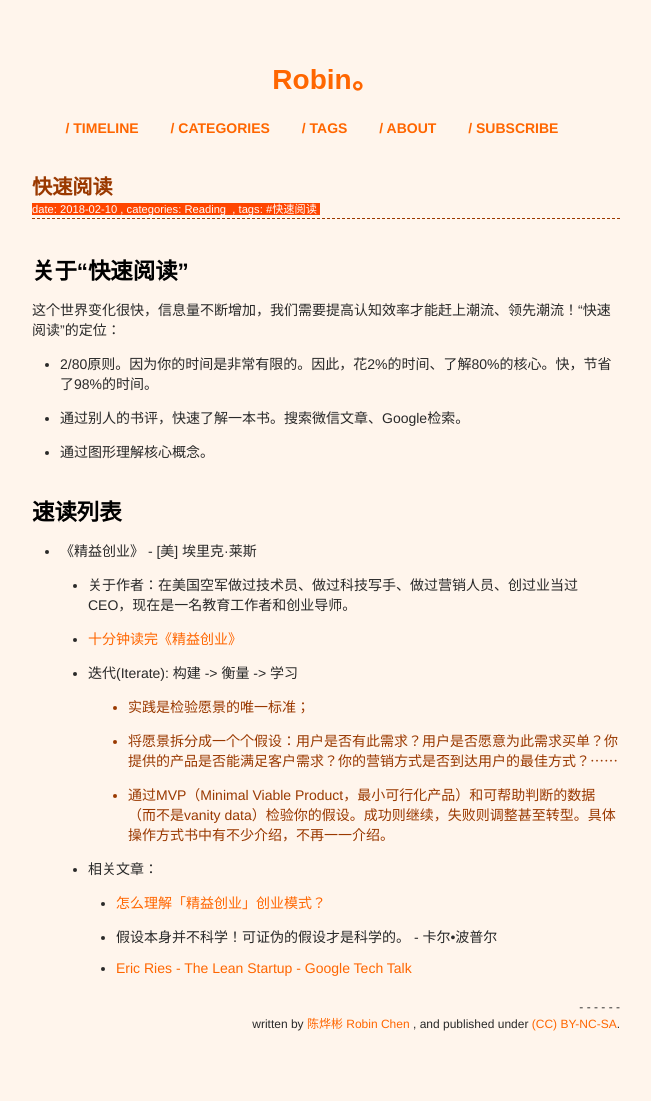
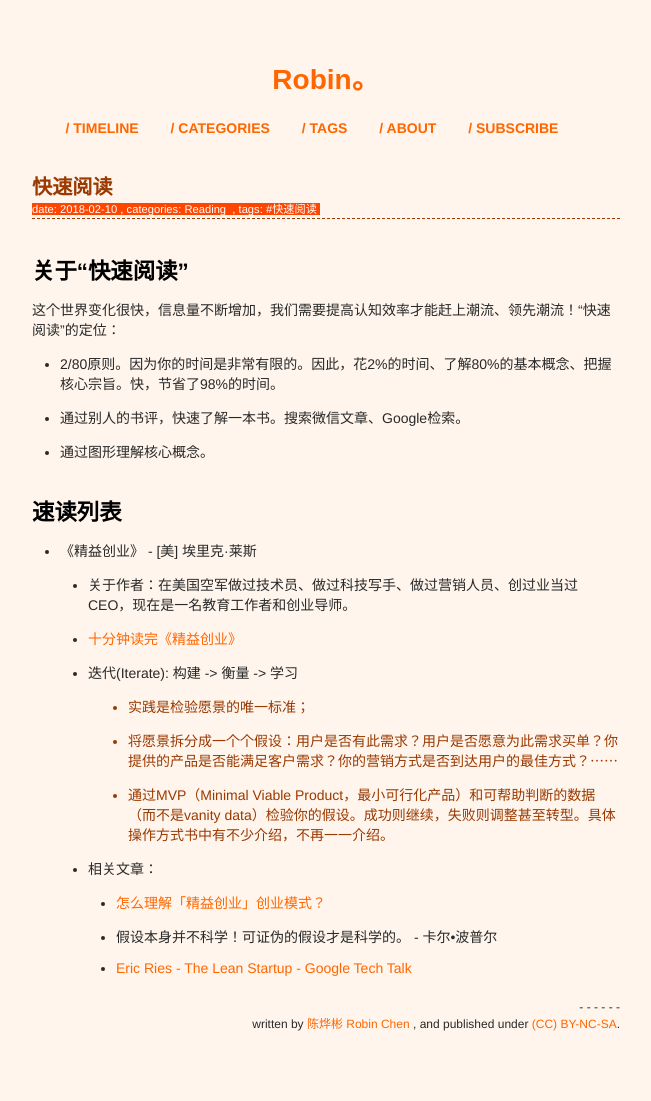
Before and after one commit to xianyuxmu/xianyuxmu.github.io, a Jekyll site: the page built from _posts/2018-02-10-books-fast-reading.md, in a window 1280 px wide. Shown: the whole page, without its empty margins (314-965 px from the left). Built offline with Jekyll 4.4.1, drawn with Linux system fonts in a browser that asks for light colours; comment, search, counter and statistics services are not loaded.

Commit message:
update definition of BOOKS FAST READING

```diff
--- a/_posts/2018-02-10-books-fast-reading.md
+++ b/_posts/2018-02-10-books-fast-reading.md
@@ -13,7 +13,7 @@ tags:
 
 这个世界变化很快，信息量不断增加，我们需要提高认知效率才能赶上潮流、领先潮流！“快速阅读”的定位：
 
-- 2/80原则。因为你的时间是非常有限的。因此，花2%的时间、了解80%的核心。快，节省了98%的时间。
+- 2/80原则。因为你的时间是非常有限的。因此，花2%的时间、了解80%的基本概念、把握核心宗旨。快，节省了98%的时间。
 - 通过别人的书评，快速了解一本书。搜索微信文章、Google检索。
 - 通过图形理解核心概念。
 
```
